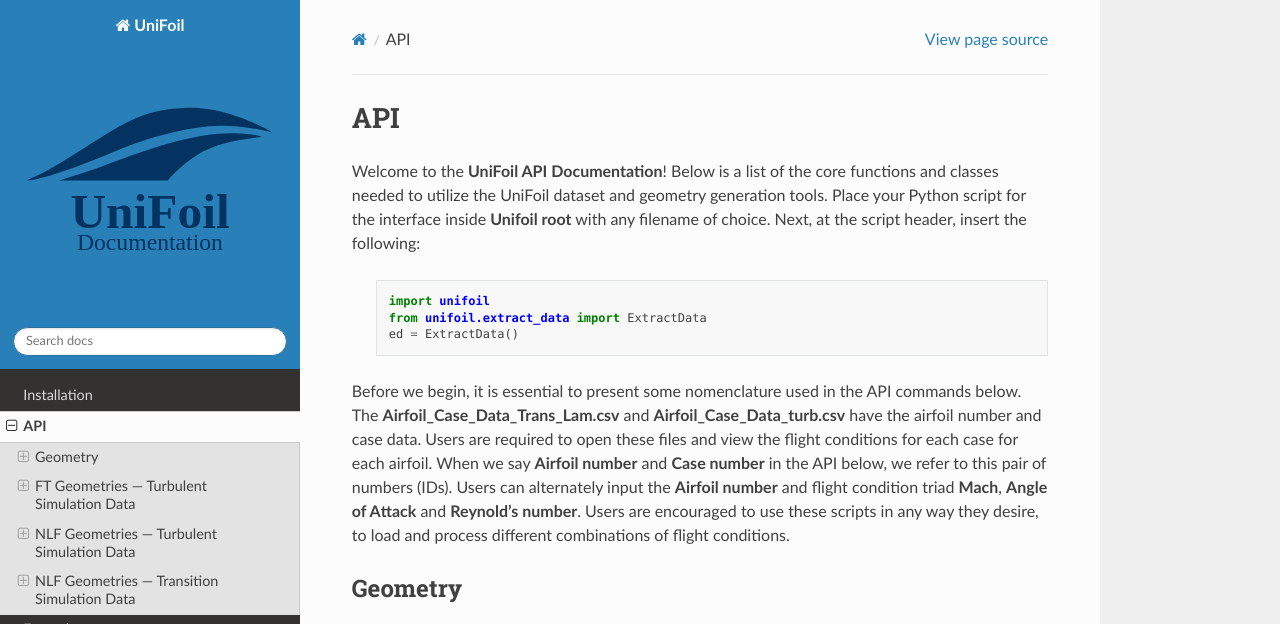
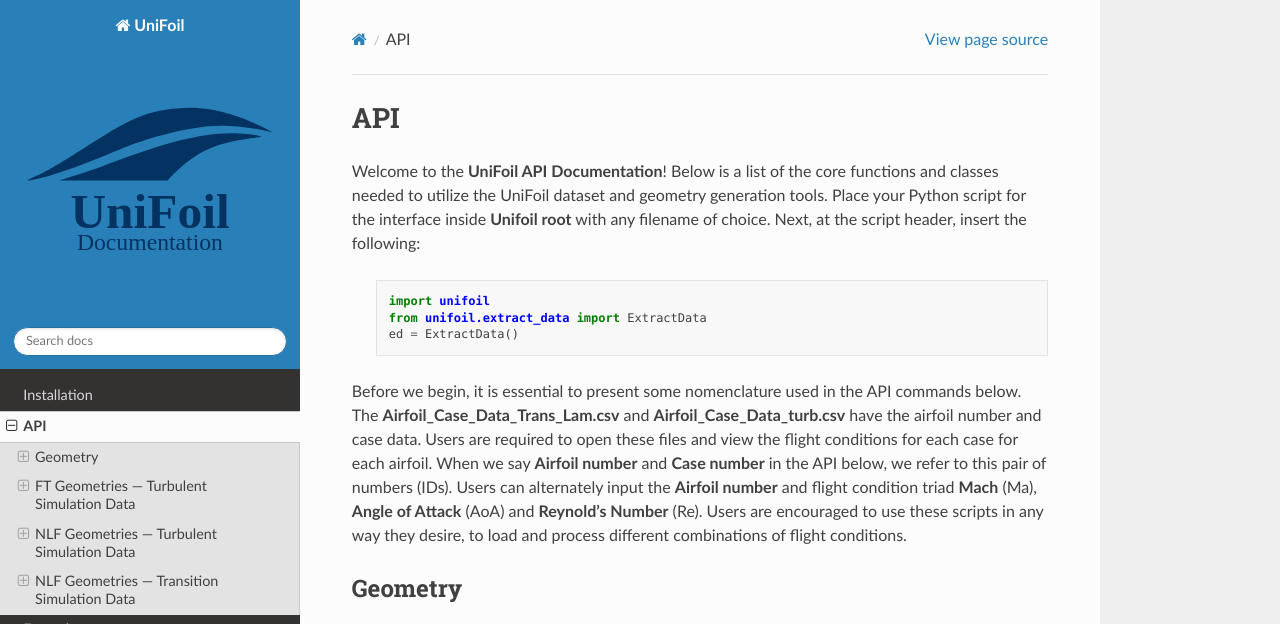
Before and after one commit to BenjaminMelanson/unifoilDocs, a Sphinx documentation site: the page built from docs/source/api.rst, in a window 1280 px wide and 900 px high, cut to the strip 0-624 px from the top of the window. Built offline with Sphinx 7.4.7 and the Read the Docs theme 3.1.0, drawn with Linux system fonts in a browser that asks for light colours.

```diff
--- a/docs/source/api.rst
+++ b/docs/source/api.rst
@@ -12,7 +12,7 @@ Next, at the script header, insert the following:
       from unifoil.extract_data import ExtractData
       ed = ExtractData()
 
-Before we begin, it is essential to present some nomenclature used in the API commands below. The **Airfoil_Case_Data_Trans_Lam.csv** and **Airfoil_Case_Data_turb.csv** have the airfoil number and case data. Users are required to open these files and view the flight conditions for each case for each airfoil. When we say **Airfoil number** and **Case number** in the API below, we refer to this pair of numbers (IDs). Users can alternately input the **Airfoil number** and flight condition triad **Mach**, **Angle of Attack** and **Reynold's number**. Users are encouraged to use these scripts in any way they desire, to load and process different combinations of flight conditions.
+Before we begin, it is essential to present some nomenclature used in the API commands below. The **Airfoil_Case_Data_Trans_Lam.csv** and **Airfoil_Case_Data_turb.csv** have the airfoil number and case data. Users are required to open these files and view the flight conditions for each case for each airfoil. When we say **Airfoil number** and **Case number** in the API below, we refer to this pair of numbers (IDs). Users can alternately input the **Airfoil number** and flight condition triad **Mach** (Ma), **Angle of Attack** (AoA) and **Reynold's Number** (Re). Users are encouraged to use these scripts in any way they desire, to load and process different combinations of flight conditions.
 
 Geometry
 --------
```
